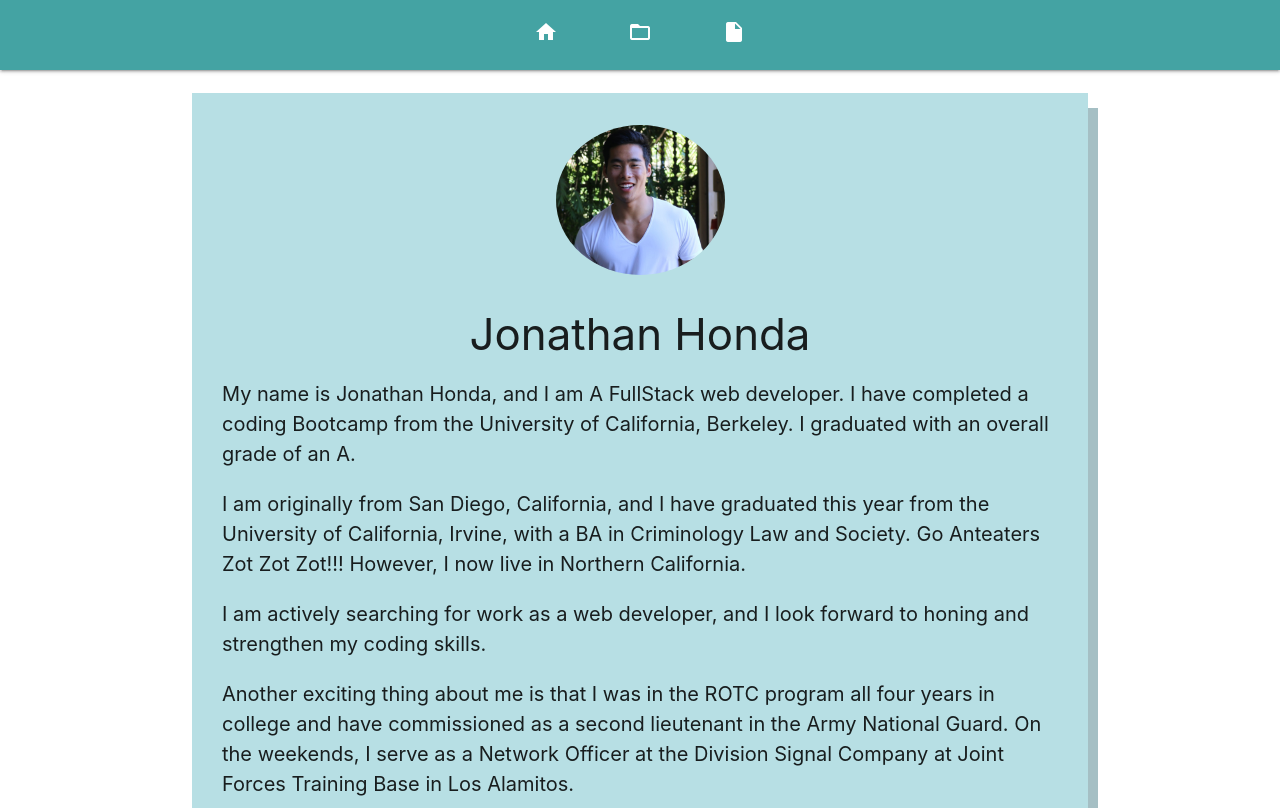
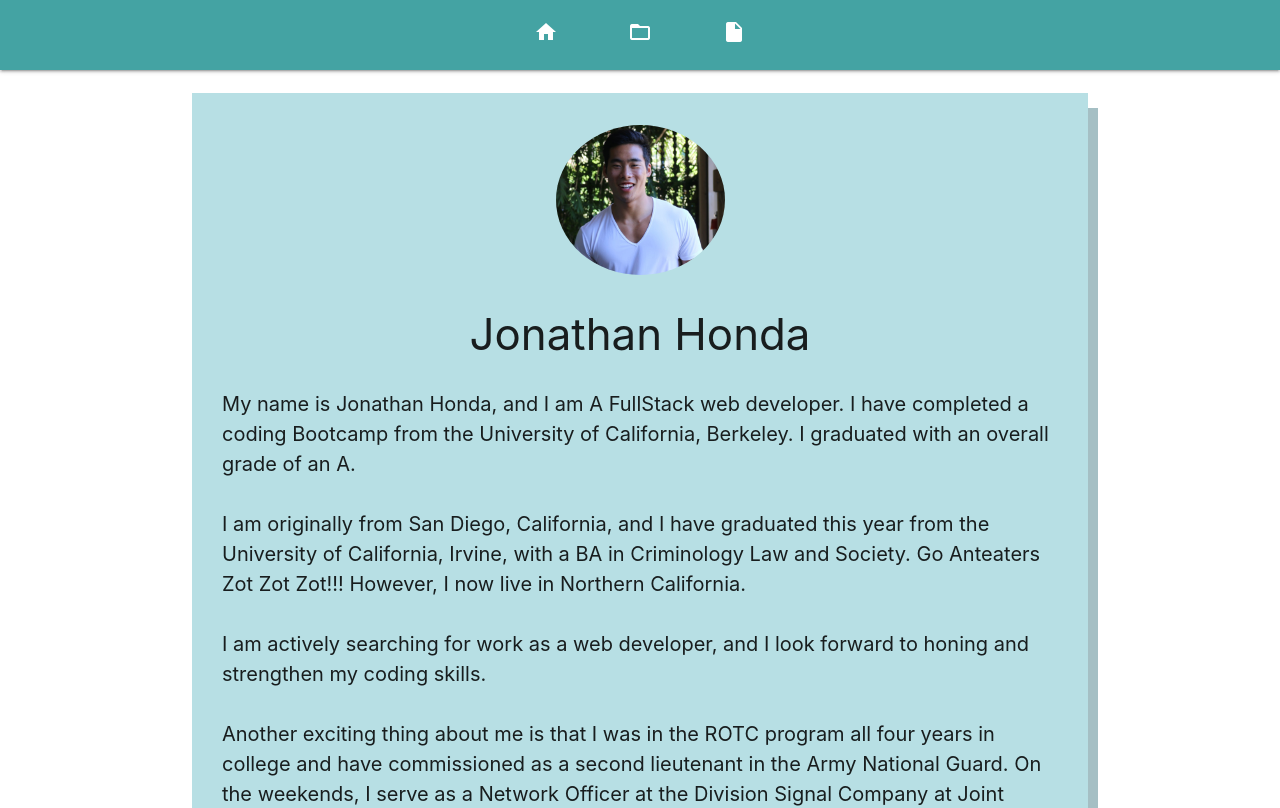
Before and after one commit to hondahelix/react-portfolio, a React (Create React App) app: page / in a window 1280 px wide. Shown: the top 808 px of the page. Built offline with nearby package versions, Linux system fonts and the light colour scheme; the HTML template or start-up script is replaced by a standard one.

Commit message:
fixed padding

```diff
--- a/src/components/Home/home.css
+++ b/src/components/Home/home.css
@@ -17,7 +17,7 @@ p{
     font-size: 20px;
     padding-left: 20px;
     padding-right: 20px;
-    pading-top: 10px;
+    padding-top: 10px;
 }
 #email{
     font-size: large;
```
